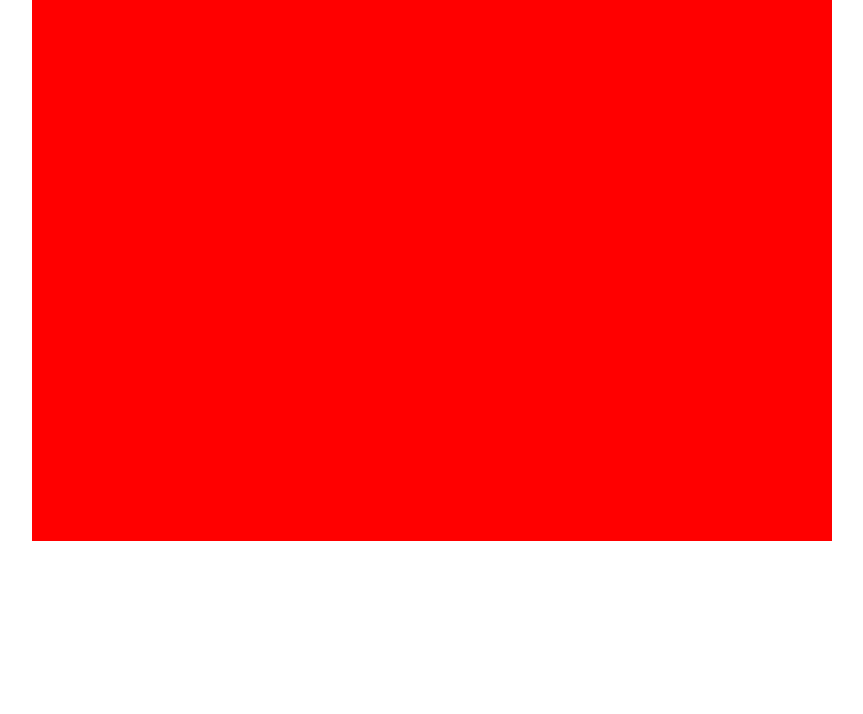
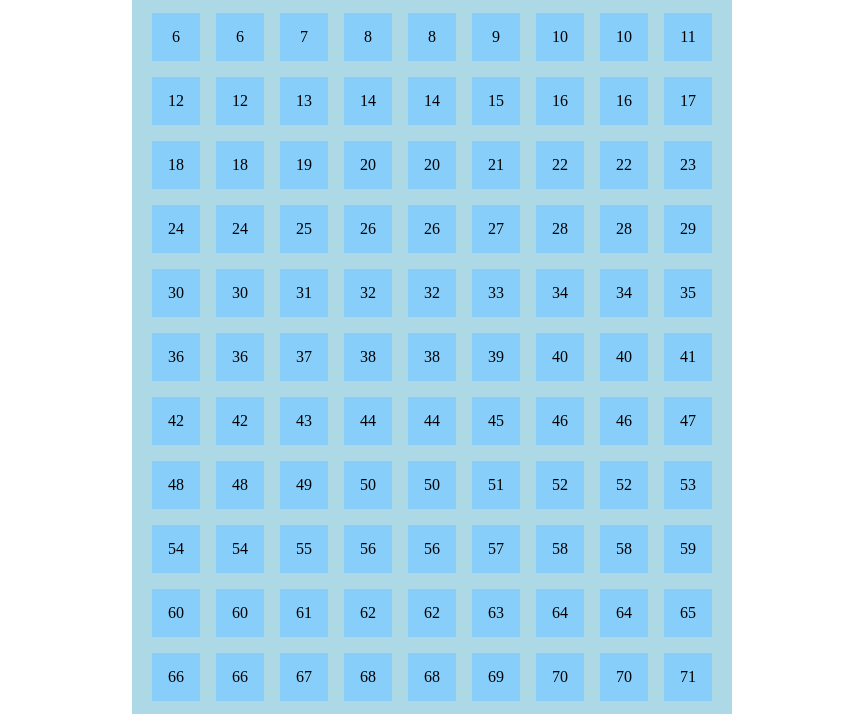
Before and after one commit to GiovanniCalia/js-fizzbuzzdom, a plain HTML site: page index.html in a window 1280 px wide. Shown: the part 96-810 px from the top of the page, without its empty margins (208-1071 px from the left). Drawn offline with Linux system fonts and the light colour scheme; files whose address does not match are found by name.

Commit message:
Continuazione dell'esercizio

```diff
--- a/css/stile.css
+++ b/css/stile.css
@@ -5,12 +5,28 @@
 }
 
 .container{
-    width: 800px;
+    width: 600px;
     margin: 0 auto;
-    background-color: red;
-    height: 600px;
+    background-color: lightblue;
 }
 
 h1{
     text-align: center;
 }
+
+.box-area{
+    display: flex;
+    flex-wrap: wrap;
+    justify-content: center;
+
+}
+
+.box{
+    width: 3rem;
+    height: 3rem;
+    margin: 0.5rem;
+    background-color: lightskyblue;
+    display: flex;
+    justify-content: center;
+    align-items: center;
+}
--- a/index.html
+++ b/index.html
@@ -11,9 +11,8 @@
 
 </head>
 <body>
-    <h1>FizzBuzzDom</h1>
-
     <div class="container">
+        <h1>FizzBuzzDOM</h1>
 
         <div class="box-area"></div>
     </div>
--- /dev/null
+++ b/js/script.js
@@ -0,0 +1,10 @@
+let areaBoxes = document.querySelector(".box-area");
+
+
+for (index = 0; index <= 100; index++){
+    areaBoxes.innerHTML += `<div class="box">${index}</div>`;
+    console.log(index);
+    if (index % 2 == 0){
+        areaBoxes.innerHTML += `<div class="box">${index}</div>`;
+    }
+}
```
